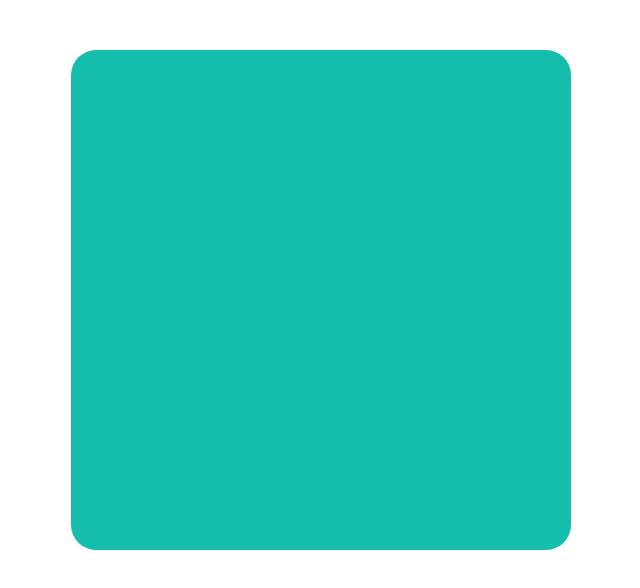
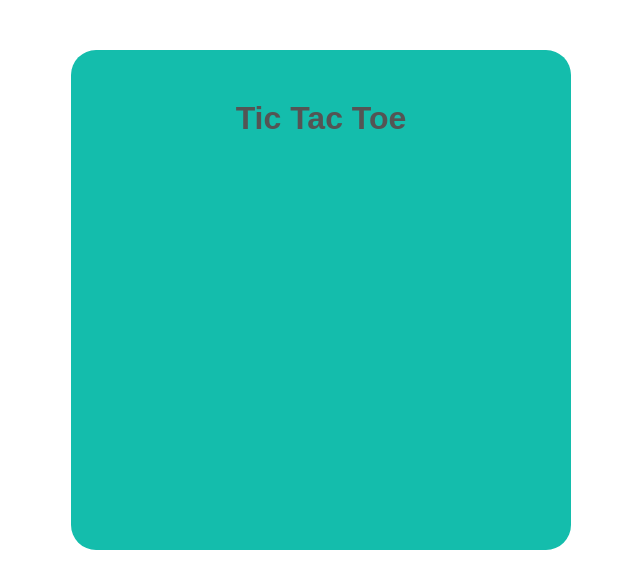
Before and after one commit to branchwag/tictactoejs, a plain HTML site: page index.html in a window 1280 px wide. Shown: the whole page, without its empty margins (319-959 px from the left). Drawn offline with Linux system fonts and the light colour scheme.

Commit message:
adds text header

```diff
--- a/index.html
+++ b/index.html
@@ -8,7 +8,7 @@
   </head>
   <body>
     <div class="container">
-
+      <h1 class="title">Tic Tac Toe</h1>
     </div>
     <script src="app.js"></script>
   </body>
--- a/styles.css
+++ b/styles.css
@@ -5,6 +5,7 @@
 }
 
 body {
+  color: #545454;
   display: flex;
   font-family: sans-serif;
   justify-content: center;
@@ -18,3 +19,7 @@ body {
   width: 500px;
   height: 500px;
 }
+
+.title {
+  text-align: center;
+}
```
